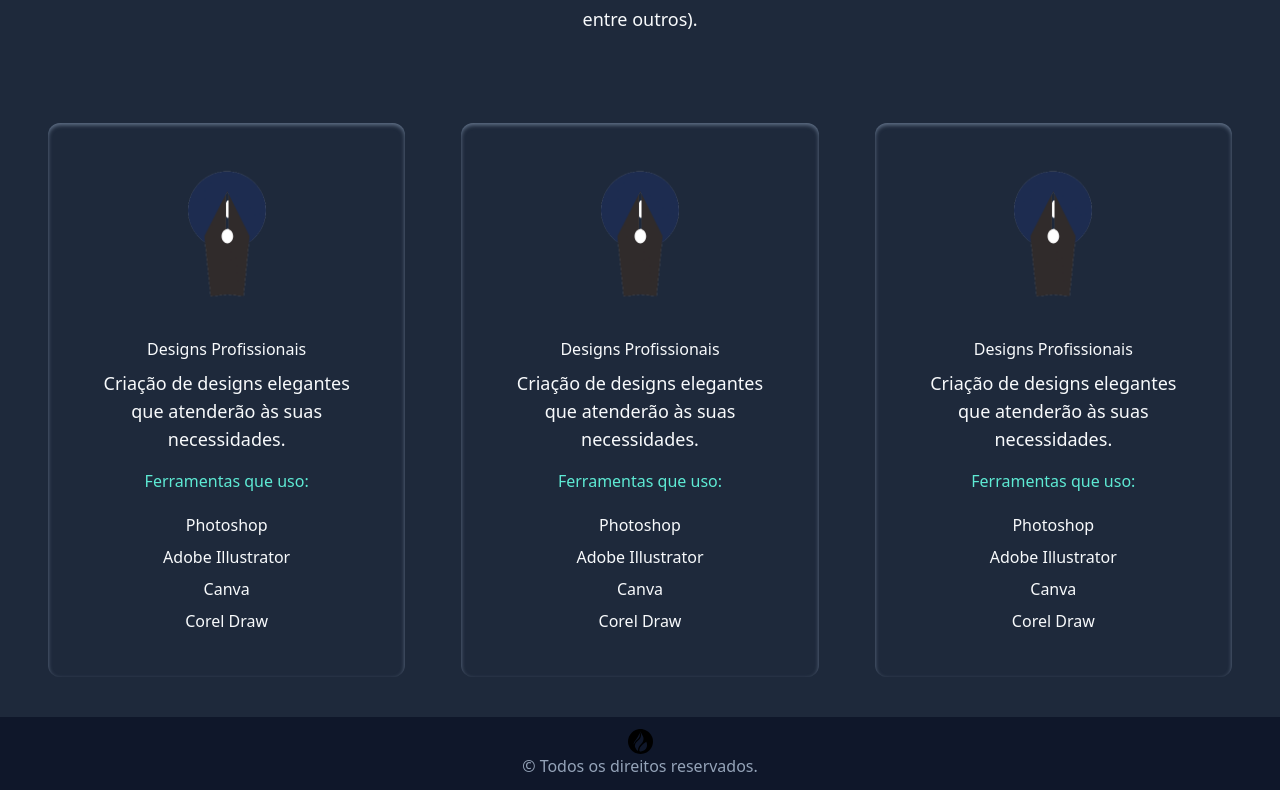
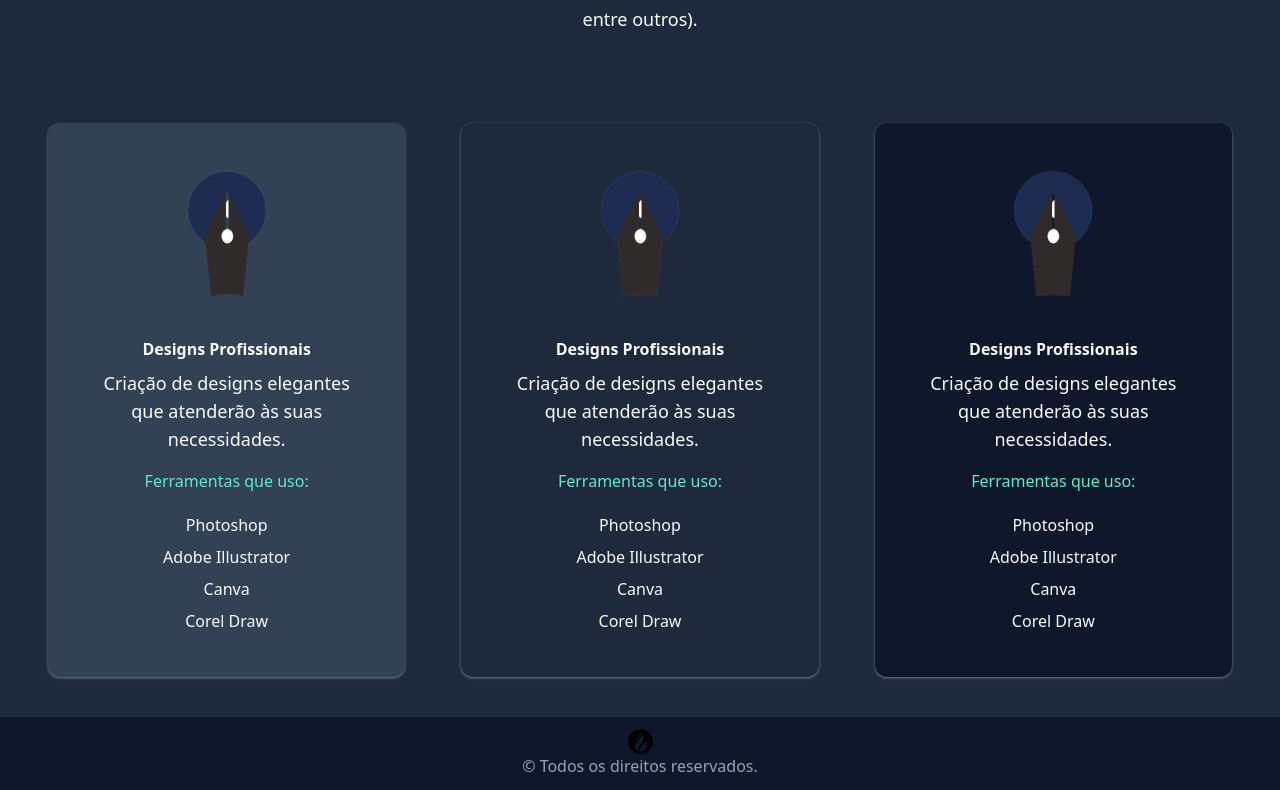
Before and after one commit to Soulzin01/joaoportfolio, a Next.js app: page / in a window 1280 px wide. Shown: the part 825-1615 px from the top of the page. Built offline with nearby package versions, Linux system fonts and the light colour scheme.

Commit message:
commit alts

```diff
--- a/pages/index.js
+++ b/pages/index.js
@@ -1,5 +1,5 @@
 import Head from 'next/head'
-import {BsMoonStarsFill} from 'react-icons/bs';
+import {BsMoonStarsFill, BsSunFill} from 'react-icons/bs';
 import {AiFillLinkedin, AiFillInstagram, AiOutlineWhatsApp} from 'react-icons/ai';
 import Image from 'next/image';
 import desjoao from "../public/joaoImg.png";
@@ -20,100 +20,106 @@ export default function Home() {
       <main className='bg-slate-800 px-10 min-h-screen dark:bg-slate-200 transition-all duration-300 w-full h-full m-0 overflow-hidden'>
           <section className=''>
             <nav className='py-10 mb-12 flex justify-between'>
-                <h1 className='text-xl text-slate-200 font-centauri cursor-default select-none dark:text-gaiat-blue'>CT</h1>
+                <h1 className='text-xl text-slate-200 font-centauri cursor-default select-none dark:text-gaiat-blue '>CT</h1>
+                <h1 className='text-xl text-slate-200 font-centauri cursor-default select-none dark:text-gaiat-blue max-md:hidden'>Conjunto Tecnico</h1>
               <ul className='flex items-center'>
-                <li><BsMoonStarsFill onClick={() => setDarkMode(!darkMode)} className='cursor-pointer text-2xl text-slate-200 hover:text-slate-500 dark:text-black transition-all '/></li>
+                <li>
+                  <BsMoonStarsFill onClick={() => setDarkMode(!darkMode)} className='cursor-pointer text-2xl text-slate-200 hover:text-slate-500 dark:hidden transition-all '/>
+                  <BsSunFill onClick={() => setDarkMode(!darkMode)} className='cursor-pointer text-2xl text-black hover:text-slate-600  hidden dark:block transition-all '/>
+                </li>
               </ul>
             </nav>
 
             <div className='text-center'>
-              <h2 className='text-5xl text-soda-orange font-medium  py-2 dark:text-orange-500 transition-all duration-300 cursor-default select-none'>João Emanuel</h2>
-              <h3 className='text-2xl text-slate-100 pt-2 pb-6 cursor-default select-none'>Técnico em Informática | Designer</h3>
+              <h2 className='text-5xl text-soda-orange font-medium  py-2 dark:text-gaiat-blue transition-all duration-300 cursor-default select-none'>João Emanuel</h2>
+              <h3 className='text-2xl text-slate-100 pt-2 pb-6 cursor-default select-none dark:text-gaiat-blue duration-300'>Técnico em Informática | Designer</h3>
             </div>
 
-            <div className='text-4xl text-center flex text-slate-50 justify-center gap-9 dark:text-gaiat-blue'>
+            <div className='text-4xl text-center flex text-slate-50 justify-center gap-9 dark:text-gaiat-blue duration-300'>
 
-                <a className='select-none' href="https://www.linkedin.com/in/jo%C3%A3o-alcanfor-341363249/" target="_blank" rel="noopener">
+                <a className='select-none hover:text-teal-200 dark:hover:text-teal-400' href="https://www.linkedin.com/in/jo%C3%A3o-alcanfor-341363249/" target="_blank" rel="noopener">
                 <AiFillLinkedin/>
                 </a>
 
-                <a className='select-none' href="https://www.instagram.com/conjunto_tecnico/" target="_blank" rel="noopener">
+                <a className='select-none hover:text-teal-200 dark:hover:text-teal-400' href="https://www.instagram.com/conjunto_tecnico/" target="_blank" rel="noopener">
                 <AiFillInstagram/>
                 </a>
 
-                <a className='select-none' href="https://api.whatsapp.com/send/?phone=5588988464056&text&type=phone_number&app_absent=0" target='_blank' rel="noopener">
+                <a className='select-none hover:text-teal-200 dark:hover:text-teal-400' href="https://api.whatsapp.com/send/?phone=5588988464056&text&type=phone_number&app_absent=0" target='_blank' rel="noopener">
                 <AiOutlineWhatsApp/>
                 </a>
 
               </div>
 
               <div className="relative rounded-full w-72 h-72 overflow-clip mx-auto mt-10 border-slate-600 border-4">
-                <Image className='object-cover cursor-default select-none' src={desjoao} fill/>
+                <Image className='object-cover cursor-default select-none' src={desjoao} sizes="(max-width: 768px) 100vw,
+              (max-width: 1200px) 50vw,
+              33vw" priority fill alt='João Emanuel'/>
               </div>
 
           </section>
 
           <section>
             <div className='max-w-2xl mx-auto py-10'>
-                <h3 className="text-3xl text-center text-slate-50 cursor-default select-none">
+                <h3 className="text-3xl text-center text-slate-50 cursor-default select-none dark:text-gaiat-blue duration-300">
                   Sobre mim:
                 </h3>
-                <p className='text-lg py-2 text-center text-slate-50 leading-8 cursor-default select-none'>
-                Formado como <span className='text-teal-300'>técnico em informática</span> possuo experiência com formatação e manutenção de computadores,
-                e há 1 ano atuo como <span className='text-teal-300'>designer gráfico de digitais e impressos</span> (logotipos, publicações, embalagens, flyers,
+                <p className='text-lg py-2 text-center text-slate-50 leading-8 cursor-default select-none dark:text-gaiat-blue duration-300'>
+                Formado como <span className='text-teal-300 dark:text-soda-orange'>técnico em informática</span> possuo experiência com formatação e manutenção de computadores,
+                e há 1 ano atuo como <span className='text-teal-300 dark:text-soda-orange'>designer gráfico de digitais e impressos</span> (logotipos, publicações, embalagens, flyers,
                  documentos entre outros).
                 </p>
             </div>
             <div className="lg:flex gap-10 justify-between">
-              <div className="text-center shadow-slate-500 shadow-inner rounded-xl my-10 mx-2 p-10 hover:scale-105 transition-all duration-300 cursor-default select-none">
-                <Image className='relative mx-auto' src={iconDesign} width={150} height={150}/>
-                <h3 className="text-1xl font-medium pt-6 pb-2 text-slate-50">
+              <div className="text-center bg-slate-700 shadow-slate-500 shadow rounded-xl my-10 mx-2 p-10 hover:scale-105 transition-all duration-300 cursor-default select-none dark:bg-chuuch-gray">
+                <Image className='relative mx-auto' src={iconDesign} width={150} height={150} alt='ícone do card de designs'/>
+                <h3 className="text-1xl font-bold pt-6 pb-2 text-slate-50 dark:text-gaiat-blue duration-300">
                   Designs Profissionais
                 </h3>
-                <p className="text-lg text-slate-50">
+                <p className="text-lg text-slate-50 dark:text-gaiat-blue duration-300">
+                  Criação de designs elegantes que atenderão às suas necessidades.
+                </p>
+                <h4 className="text-teal-300 py-4 dark:text-teal-800">
+                  Ferramentas que uso:
+                </h4>
+                <p className='text-slate-50 font-medium py-1 dark:text-gaiat-blue duration-300'>Photoshop</p>
+                <p className='text-slate-50 font-medium py-1 dark:text-gaiat-blue duration-300'>Adobe Illustrator</p>
+                <p className='text-slate-50 font-medium py-1 dark:text-gaiat-blue duration-300'>Canva</p>
+                <p className='text-slate-50 font-medium py-1 dark:text-gaiat-blue duration-300'>Corel Draw</p>
+              </div>
+
+              <div className="text-center shadow-slate-500 shadow rounded-xl my-10 mx-2 p-10 hover:scale-105 transition-all duration-300 cursor-default select-none dark:bg-chuuch-gray">
+                <Image className='relative mx-auto' src={iconDesign} width={150} height={150} alt='ícone'/>
+                <h3 className="text-1xl font-bold pt-6 pb-2 text-slate-50 dark:text-gaiat-blue duration-300">
+                  Designs Profissionais
+                </h3>
+                <p className="text-lg text-slate-50 dark:text-gaiat-blue duration-300">
                   Criação de designs elegantes que atenderão às suas necessidades.
                 </p>
                 <h4 className="text-teal-300 py-4">
                   Ferramentas que uso:
                 </h4>
-                <p className='text-slate-50 font-medium py-1'>Photoshop</p>
-                <p className='text-slate-50 font-medium py-1'>Adobe Illustrator</p>
-                <p className='text-slate-50 font-medium py-1'>Canva</p>
-                <p className='text-slate-50 font-medium py-1'>Corel Draw</p>
+                <p className='text-slate-50 font-medium py-1 dark:text-gaiat-blue duration-300'>Photoshop</p>
+                <p className='text-slate-50 font-medium py-1 dark:text-gaiat-blue duration-300'>Adobe Illustrator</p>
+                <p className='text-slate-50 font-medium py-1 dark:text-gaiat-blue duration-300'>Canva</p>
+                <p className='text-slate-50 font-medium py-1 dark:text-gaiat-blue duration-300'>Corel Draw</p>
               </div>
 
-              <div className="text-center shadow-slate-500 shadow-inner rounded-xl my-10 mx-2 p-10 hover:scale-105 transition-all duration-300 cursor-default select-none">
-                <Image className='relative mx-auto' src={iconDesign} width={150} height={150}/>
-                <h3 className="text-1xl font-medium pt-6 pb-2 text-slate-50">
+              <div className="text-center bg-slate-900 shadow-slate-500 shadow rounded-xl my-10 mx-2 p-10 hover:scale-105 transition-all duration-300 cursor-default select-none dark:bg-chuuch-gray">
+                <Image className='relative mx-auto' src={iconDesign} width={150} height={150} alt='ícone'/>
+                <h3 className="text-1xl font-bold pt-6 pb-2 text-slate-50 dark:text-gaiat-blue duration-300">
                   Designs Profissionais
                 </h3>
-                <p className="text-lg text-slate-50">
+                <p className="text-lg text-slate-50 dark:text-gaiat-blue duration-300">
                   Criação de designs elegantes que atenderão às suas necessidades.
                 </p>
                 <h4 className="text-teal-300 py-4">
                   Ferramentas que uso:
                 </h4>
-                <p className='text-slate-50 font-medium py-1'>Photoshop</p>
-                <p className='text-slate-50 font-medium py-1'>Adobe Illustrator</p>
-                <p className='text-slate-50 font-medium py-1'>Canva</p>
-                <p className='text-slate-50 font-medium py-1'>Corel Draw</p>
-              </div>
-
-              <div className="text-center shadow-slate-500 shadow-inner rounded-xl my-10 mx-2 p-10 hover:scale-105 transition-all duration-300 cursor-default select-none">
-                <Image className='relative mx-auto' src={iconDesign} width={150} height={150}/>
-                <h3 className="text-1xl font-medium pt-6 pb-2 text-slate-50">
-                  Designs Profissionais
-                </h3>
-                <p className="text-lg text-slate-50">
-                  Criação de designs elegantes que atenderão às suas necessidades.
-                </p>
-                <h4 className="text-teal-300 py-4">
-                  Ferramentas que uso:
-                </h4>
-                <p className='text-slate-50 font-medium py-1'>Photoshop</p>
-                <p className='text-slate-50 font-medium py-1'>Adobe Illustrator</p>
-                <p className='text-slate-50 font-medium py-1'>Canva</p>
-                <p className='text-slate-50 font-medium py-1'>Corel Draw</p>
+                <p className='text-slate-50 font-medium py-1 dark:text-gaiat-blue duration-300'>Photoshop</p>
+                <p className='text-slate-50 font-medium py-1 dark:text-gaiat-blue duration-300'>Adobe Illustrator</p>
+                <p className='text-slate-50 font-medium py-1 dark:text-gaiat-blue duration-300'>Canva</p>
+                <p className='text-slate-50 font-medium py-1 dark:text-gaiat-blue duration-300'>Corel Draw</p>
               </div>
             </div>
           </section>
@@ -121,7 +127,7 @@ export default function Home() {
       <footer>
             <div className='text-center bg-slate-900 p-3 cursor-default select-none min-h-fit'>
                   <p className='text-slate-400'>
-                    <Image className='mx-auto' src={Dev} width={25} height={25}/>&#169; Todos os direitos reservados.
+                    <Image className='mx-auto' src={Dev} width={25} height={25} alt='Logo do desenvolvedor'/>&#169; Todos os direitos reservados.
                   </p>
             </div>
           </footer>
--- a/tailwind.config.js
+++ b/tailwind.config.js
@@ -25,6 +25,7 @@ module.exports = {
         'gaiat-blue':'#14213D',
         'boyzin-blue':'#2C67F2',
         'soda-orange':'#FCA311',
+        'chuuch-gray':'#E5E5E5',
       }
     },
   },
```
